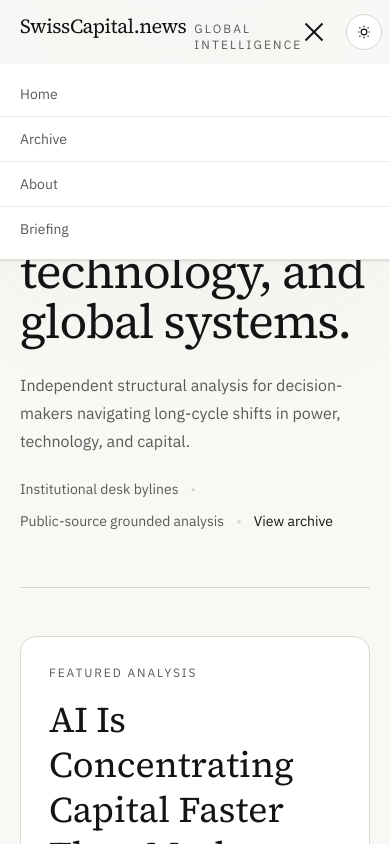
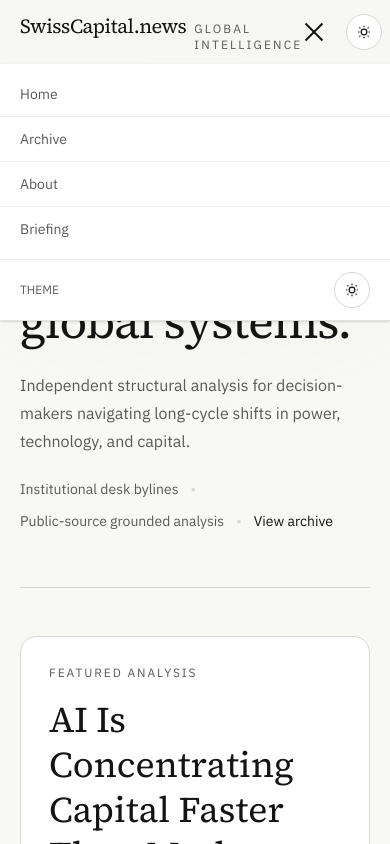
Before and after one commit to RubenDuijn/SwissCapital.news, a Next.js app: page / in a window 390 px wide. Both pictures are taken after a click on the button 314 px from the left and 32 px from the top of the page. Shown: the top 844 px of the page. Built offline with nearby package versions, Linux system fonts and the light colour scheme.

Commit message:
Move theme toggle into mobile hamburger menu for cleaner mobile UX

```diff
--- a/src/components/mobile-menu.tsx
+++ b/src/components/mobile-menu.tsx
@@ -2,6 +2,7 @@
 
 import { useState, useEffect } from "react";
 import Link from "next/link";
+import { ThemeToggle } from "@/components/theme-toggle";
 
 const navItems = [
   { label: "Home", href: "/" },
@@ -66,6 +67,10 @@ export function MobileMenu() {
               </li>
             ))}
           </ul>
+          <div className="border-t border-border/50 px-5 py-3 flex items-center justify-between">
+            <span className="text-xs text-muted uppercase">Theme</span>
+            <ThemeToggle />
+          </div>
         </div>
       )}
     </>
--- a/src/components/navbar.tsx
+++ b/src/components/navbar.tsx
@@ -35,7 +35,7 @@ export function Navbar() {
             </li>
           </ul>
           <MobileMenu />
-          <ThemeToggle />
+          <ThemeToggle className="hidden md:flex" />
         </div>
       </nav>
     </header>
--- a/src/components/theme-toggle.tsx
+++ b/src/components/theme-toggle.tsx
@@ -17,7 +17,7 @@ function getInitialTheme(): Theme {
   return window.matchMedia("(prefers-color-scheme: dark)").matches ? "dark" : "light";
 }
 
-export function ThemeToggle() {
+export function ThemeToggle({ className = "" }: { className?: string }) {
   const [theme, setTheme] = useState<Theme>(() => getInitialTheme());
 
   useEffect(() => {
@@ -36,7 +36,7 @@ export function ThemeToggle() {
       type="button"
       onClick={toggleTheme}
       aria-label="Toggle color theme"
-      className="inline-flex h-9 w-9 items-center justify-center rounded-full border border-border bg-panel text-ink transition hover:-translate-y-0.5 hover:border-ink/40"
+      className={`inline-flex h-9 w-9 items-center justify-center rounded-full border border-border bg-panel text-ink transition hover:-translate-y-0.5 hover:border-ink/40 ${className}`}
     >
       <svg viewBox="0 0 24 24" className="h-4 w-4" fill="none" stroke="currentColor" strokeWidth="1.8">
         <circle cx="12" cy="12" r="4.25" />
```
